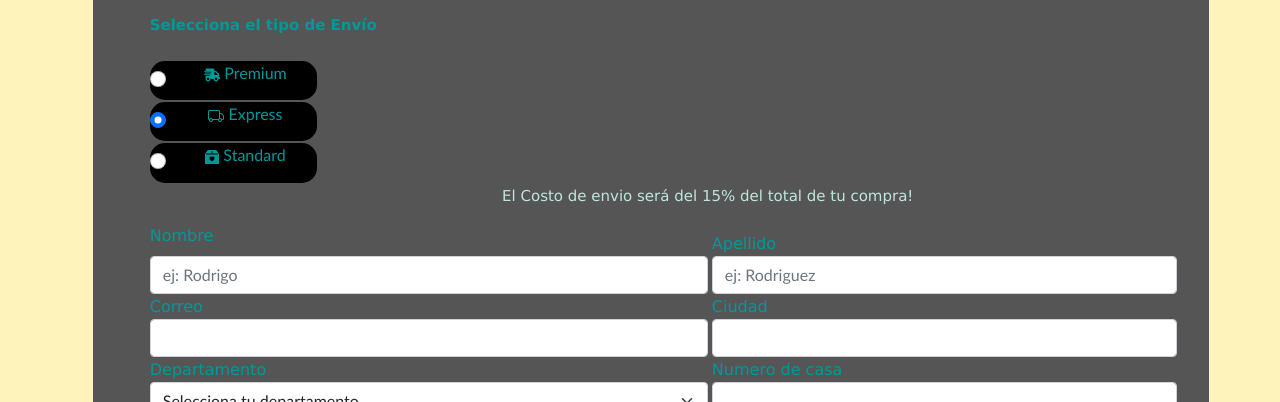
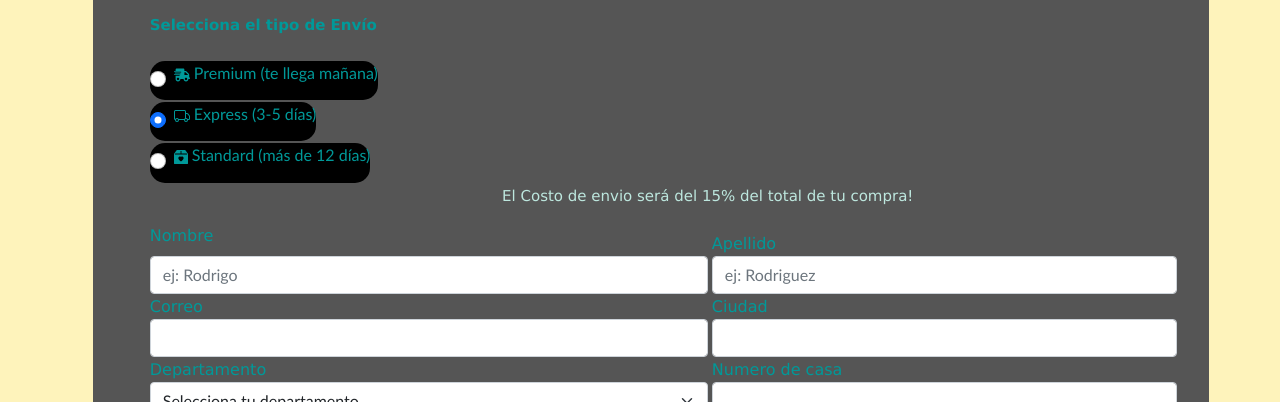
Before and after one commit to clauxdgs/eProject.github.io, a plain HTML site: page cart.html in a window 1280 px wide. Shown: the part 398-800 px from the top of the page. Drawn offline with nearby package versions, Linux system fonts and the light colour scheme; no server answers.

Commit message:
add some visual things to shipping options

```diff
--- a/cart.html
+++ b/cart.html
@@ -126,13 +126,12 @@
               <div class="form-check btnfiltrado btntipoenvio">
                 <input type="radio" class="form-check-input inputEnvio" id="validationFormCheck2" name="tipoEnvio"
                   value="15" required>
-                <label class="form-check-label" for="validationFormCheck2">
-                  <svg xmlns="http://www.w3.org/2000/svg" viewbox="0 0 640 512" width="16" height="16"
+                <label class="form-check-label text-nowrap" for="validationFormCheck2"><svg xmlns="http://www.w3.org/2000/svg" viewbox="0 0 640 512" width="16" height="16"
                     fill="currentColor">
                     <path
                       d="m624 352h-16v-108.1c0-12.7-5.1-24.9-14.1-33.9l-99.9-99.9c-9-9-21.2-14.1-33.9-14.1h-44.1v-48c0-26.5-21.5-48-48-48h-256c-26.5 0-48 21.5-48 48v48h-56c-4.4 0-8 3.6-8 8v16c0 4.4 3.6 8 8 8h272c4.4 0 8 3.6 8 8v16c0 4.4-3.6 8-8 8h-240c-4.4 0-8 3.6-8 8v16c0 4.4 3.6 8 8 8h208c4.4 0 8 3.6 8 8v16c0 4.4-3.6 8-8 8h-240c-4.4 0-8 3.6-8 8v16c0 4.4 3.6 8 8 8h208c4.4 0 8 3.6 8 8v16c0 4.4-3.6 8-8 8h-152v128c0 53 43 96 96 96s96-43 96-96h128c0 53 43 96 96 96s96-43 96-96h48c8.8 0 16-7.2 16-16v-32c0-8.8-7.2-16-16-16zm-464 112c-26.5 0-48-21.5-48-48s21.5-48 48-48 48 21.5 48 48-21.5 48-48 48zm320 0c-26.5 0-48-21.5-48-48s21.5-48 48-48 48 21.5 48 48-21.5 48-48 48zm80-208h-144v-112h44.1l99.9 99.9z" />
                   </svg>
-                  Premium </label>
+                  Premium (te llega mañana)</label>
               </div>
               <div class="form-check btnfiltrado btntipoenvio">
                 <input type="radio" class="form-check-input inputEnvio" id="validationFormCheck25" name="tipoEnvio"
@@ -142,7 +141,7 @@
                     viewbox="0 0 16 16">
                     <path
                       d="M0 3.5A1.5 1.5 0 0 1 1.5 2h9A1.5 1.5 0 0 1 12 3.5V5h1.02a1.5 1.5 0 0 1 1.17.563l1.481 1.85a1.5 1.5 0 0 1 .329.938V10.5a1.5 1.5 0 0 1-1.5 1.5H14a2 2 0 1 1-4 0H5a2 2 0 1 1-3.998-.085A1.5 1.5 0 0 1 0 10.5v-7zm1.294 7.456A1.999 1.999 0 0 1 4.732 11h5.536a2.01 2.01 0 0 1 .732-.732V3.5a.5.5 0 0 0-.5-.5h-9a.5.5 0 0 0-.5.5v7a.5.5 0 0 0 .294.456zM12 10a2 2 0 0 1 1.732 1h.768a.5.5 0 0 0 .5-.5V8.35a.5.5 0 0 0-.11-.312l-1.48-1.85A.5.5 0 0 0 13.02 6H12v4zm-9 1a1 1 0 1 0 0 2 1 1 0 0 0 0-2zm9 0a1 1 0 1 0 0 2 1 1 0 0 0 0-2z" />
-                  </svg> Express </label>
+                  </svg> Express (3-5 días)</label>
               </div>
               <div class="form-check btnfiltrado btntipoenvio">
                 <input type="radio" class="form-check-input inputEnvio" id="validationFormCheck33" name="tipoEnvio"
@@ -152,7 +151,7 @@
                     class="bi bi-box2-heart-fill" viewbox="0 0 16 16">
                     <path
                       d="M3.75 0a1 1 0 0 0-.8.4L.1 4.2a.5.5 0 0 0-.1.3V15a1 1 0 0 0 1 1h14a1 1 0 0 0 1-1V4.5a.5.5 0 0 0-.1-.3L13.05.4a1 1 0 0 0-.8-.4h-8.5ZM8.5 4h6l.5.667V5H1v-.333L1.5 4h6V1h1v3ZM8 7.993c1.664-1.711 5.825 1.283 0 5.132-5.825-3.85-1.664-6.843 0-5.132Z" />
-                  </svg> Standard</label>
+                  </svg> Standard (más de 12 días)</label>
               </div>
 
 
--- a/css/styles.css
+++ b/css/styles.css
@@ -930,7 +930,7 @@ th {
   font-size: 15px;
 }
 .btntipoenvio{
-  width: 15%;
+  width: fit-content;
   height: 4%;
   text-align: center;
   font-weight: 400;
```
